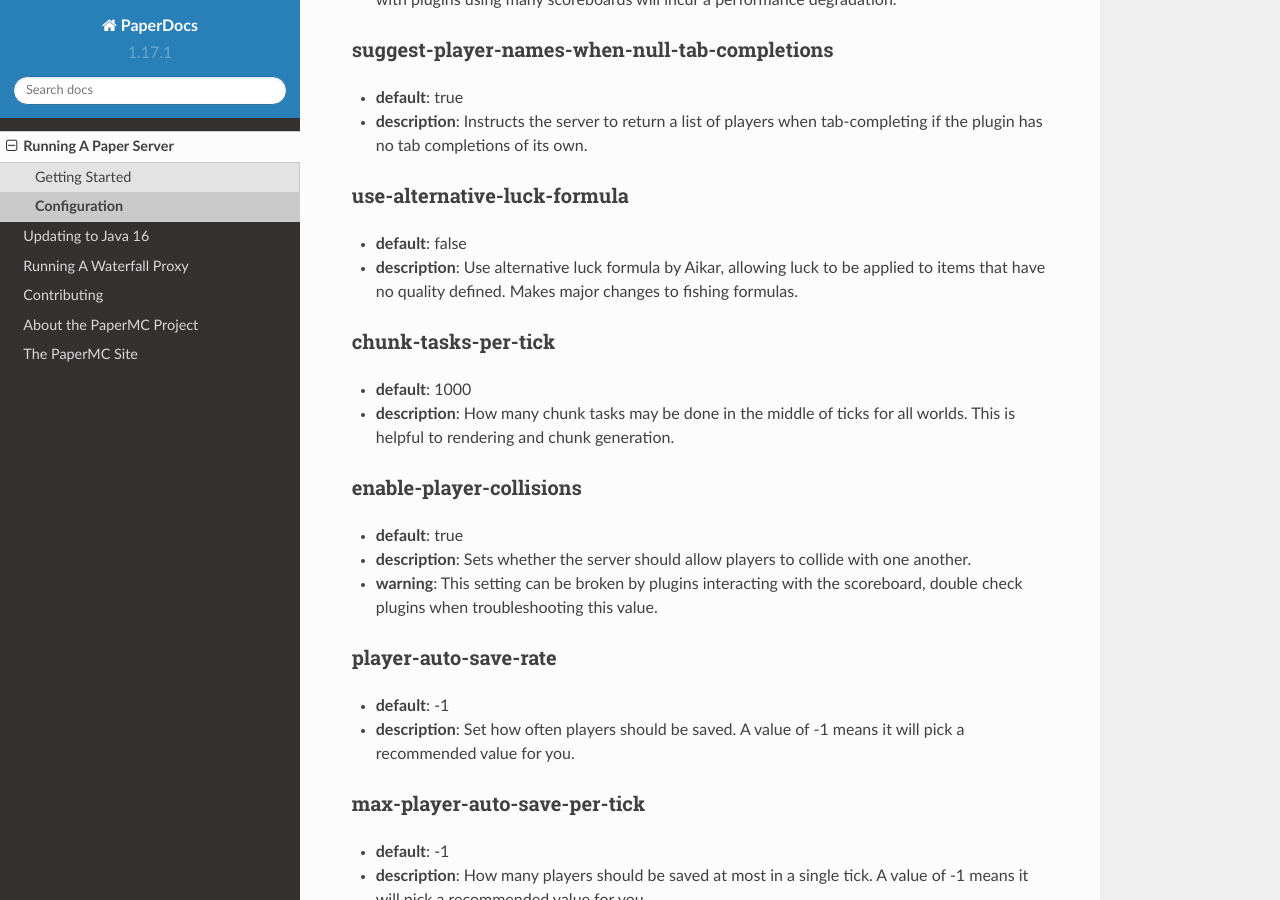
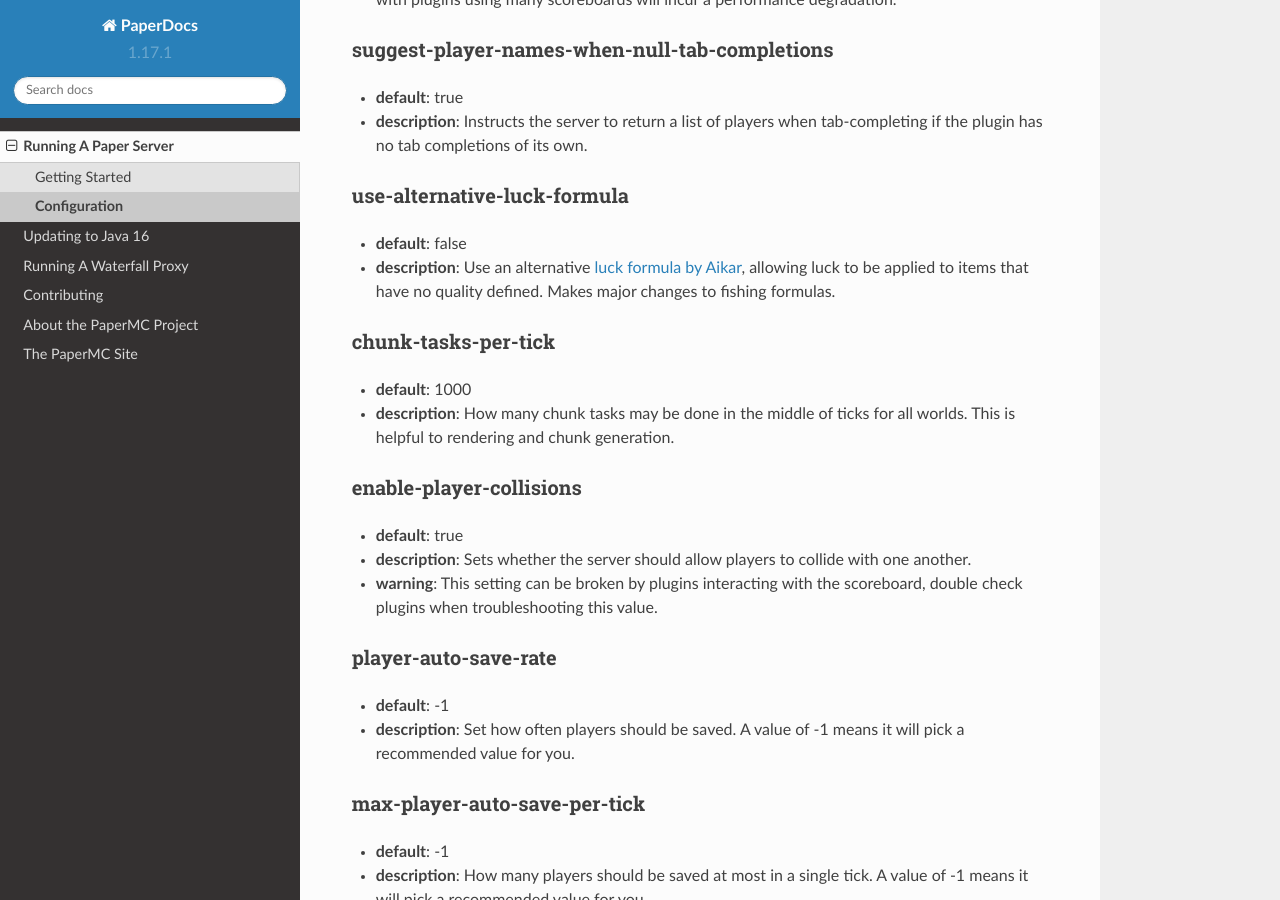
Before and after one commit to PaperMC/PaperDocs, a Sphinx documentation site: the page built from source/server/configuration.rst, in a window 1280 px wide and 900 px high, scrolled down 1955 px. Built offline with Sphinx 7.4.7 and the Read the Docs theme 2.0.0, drawn with Linux system fonts in a browser that asks for light colours.

```diff
--- a/source/server/configuration.rst
+++ b/source/server/configuration.rst
@@ -92,9 +92,11 @@ suggest-player-names-when-null-tab-completions
 use-alternative-luck-formula
 ~~~~~~~~~~~~~~~~~~~~~~~~~~~~
 * **default**: false
-* **description**: Use alternative luck formula by Aikar, allowing luck to be
+* **description**: Use an alternative `luck formula by Aikar`_, allowing luck to be
   applied to items that have no quality defined. Makes major changes to fishing
   formulas.
+
+.. _luck formula by Aikar: https://gist.github.com/aikar/40281f6c73ec9b6fef7588e6461e1ba9
 
 chunk-tasks-per-tick
 ~~~~~~~~~~~~~~~~~~~~
```
